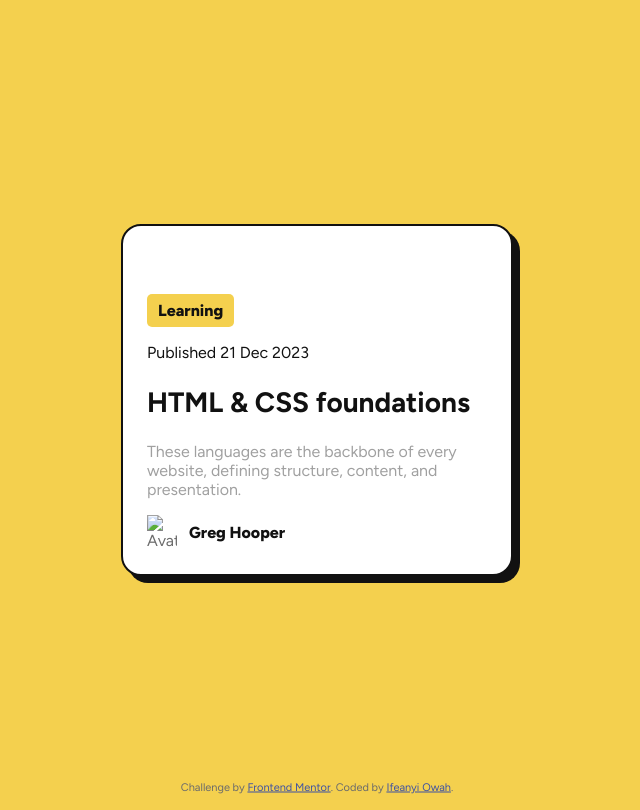
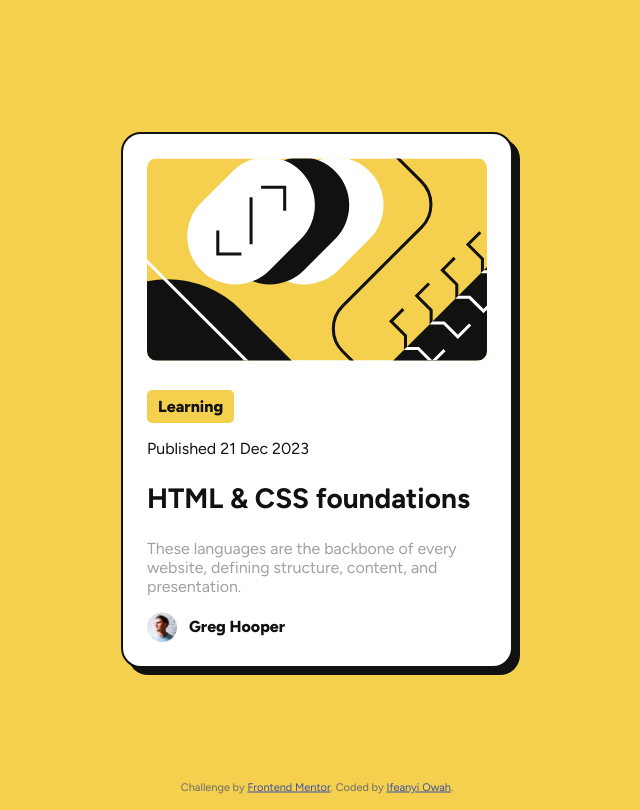
Before and after one commit to Ifeanyi-Owah/blog-preview-card-main, a plain HTML site: page index.html in a window 1280 px wide. Shown: the whole page, without its empty margins (323-963 px from the left). Drawn offline with Linux system fonts and the light colour scheme; the site is published under a folder, as on GitHub Pages, so addresses that start at the root find nothing.

Commit message:
Updated Image path

```diff
--- a/index.html
+++ b/index.html
@@ -35,8 +35,8 @@
       <section class="card">
         <img
           class="card-illustration"
-          src="/assets/images/illustration-article.svg"
-          alt=""
+          src="./assets/images/illustration-article.svg"
+          alt="Card Illustration"
         />
         <div class="card-content">
           <span class="card-label"> Learning </span>
@@ -47,7 +47,7 @@
             structure, content, and presentation.
           </p>
           <div class="avatar-div">
-            <img src="/assets/images/image-avatar.webp" alt="Avatar" />
+            <img src="./assets/images/image-avatar.webp" alt="Avatar" />
             <span> Greg Hooper</span>
           </div>
         </div>
```
Also changed, not shown: 1 other file.
